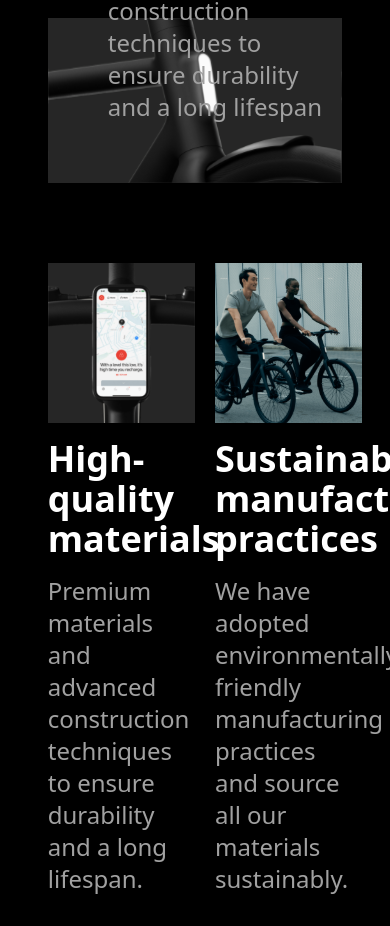
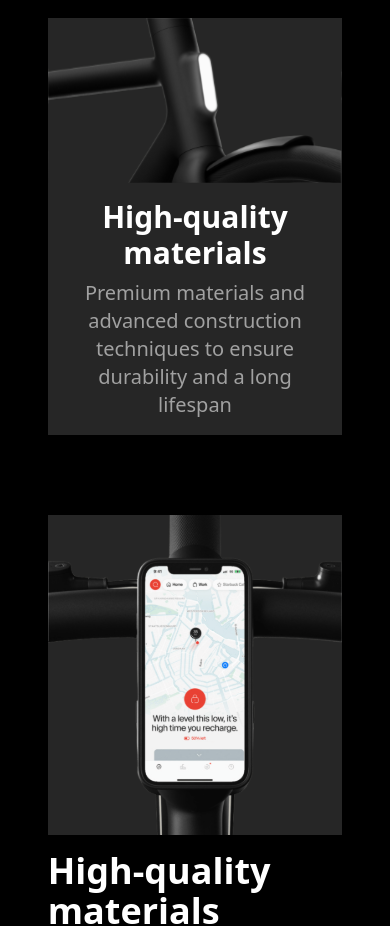
Before and after one commit to TristarMMII/DesignLeagueBikeCompanyPractice, a Next.js app: page / in a window 390 px wide. Shown: the part 3156-4082 px from the top of the page. Built offline with nearby package versions, Linux system fonts and the light colour scheme.

Commit message:
Mobile friendly

```diff
--- a/src/app/components/informationSection.tsx
+++ b/src/app/components/informationSection.tsx
@@ -18,20 +18,19 @@ export default function InformationSection() {
                     priority
                 />
 
-                {/* Overlayed text */}
-                <div className="absolute bottom-15 left-15 text-left max-w-xl">
-                    <p className="text-4xl font-semibold pb-2">High-quality materials</p>
-                    <p className="text-2xl text-neutral-400">
+                {/* Text*/}
+                <div className="mt-4 mb-4 px-4 text-center max-w-xl md:mt-0 md:mb-0 md:px-0 md:text-left md:absolute md:bottom-15 md:left-15">
+                    <p className="text-3xl md:text-4xl font-semibold pb-2">High-quality materials</p>
+                    <p className="text-xl md:text-2xl text-neutral-400">
                         Premium materials and advanced construction techniques to ensure durability and a long lifespan
                     </p>
                 </div>
             </div>
 
-
             {/* Row of 2 image sections side by side */}
-            <div className="flex flex-row mt-20 w-[95%] gap-5">
+            <div className="flex flex-col md:flex-row mt-20 w-[95%] gap-5">
                 {/* E-bike map */}
-                <div className="w-1/2">
+                <div className="w-full md:w-1/2">
                     <div className="bg-[#262626]">
                         <Image
                             src="/E-bike-map.svg"
@@ -44,14 +43,14 @@ export default function InformationSection() {
                     </div>
                     <div className="pt-4">
                         <p className="text-4xl font-semibold pb-4">High-quality materials</p>
-                        <p className="text-2xl text-neutral-400">
+                        <p className="text-2xl text-neutral-400 md:pb-0 pb-15">
                             Premium materials and advanced construction techniques to ensure durability and a long lifespan.
                         </p>
                     </div>
                 </div>
 
                 {/* Bike together */}
-                <div className="w-1/2">
+                <div className="w-full md:w-1/2">
                     <div className="bg-[#262626]">
                         <Image
                             src="/bike-together.svg"
```
